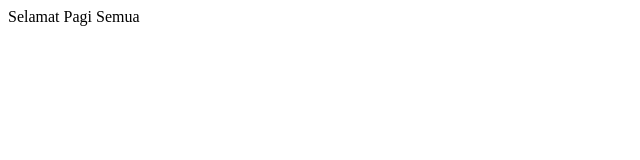
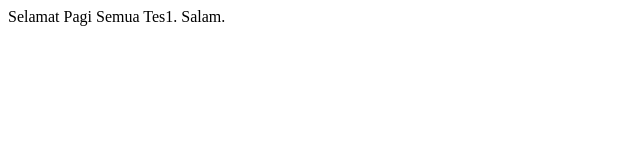
Before and after one commit to sutejo2098/prakerja, a plain HTML site: page index.html in a window 1280 px wide. Shown: the full height of the page, 0-640 px from the left. Drawn offline with Linux system fonts and the light colour scheme.

Commit message:
Fifth commit

```diff
--- a/index.html
+++ b/index.html
@@ -8,7 +8,7 @@
 </head>
 <body>
 
-    Selamat Pagi Semua
+    Selamat Pagi Semua Tes1. Salam.
 
 </body>
 </html>
```
